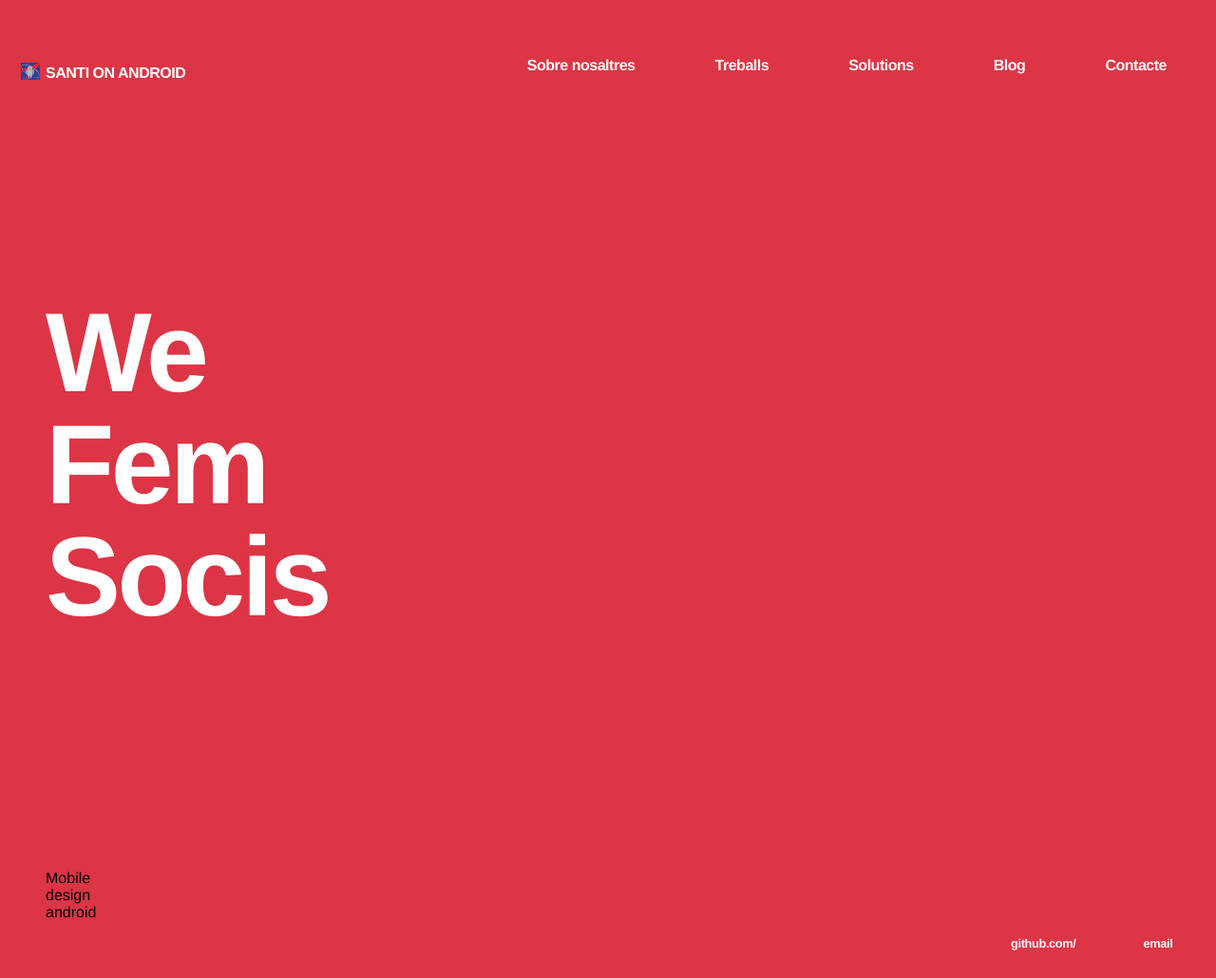
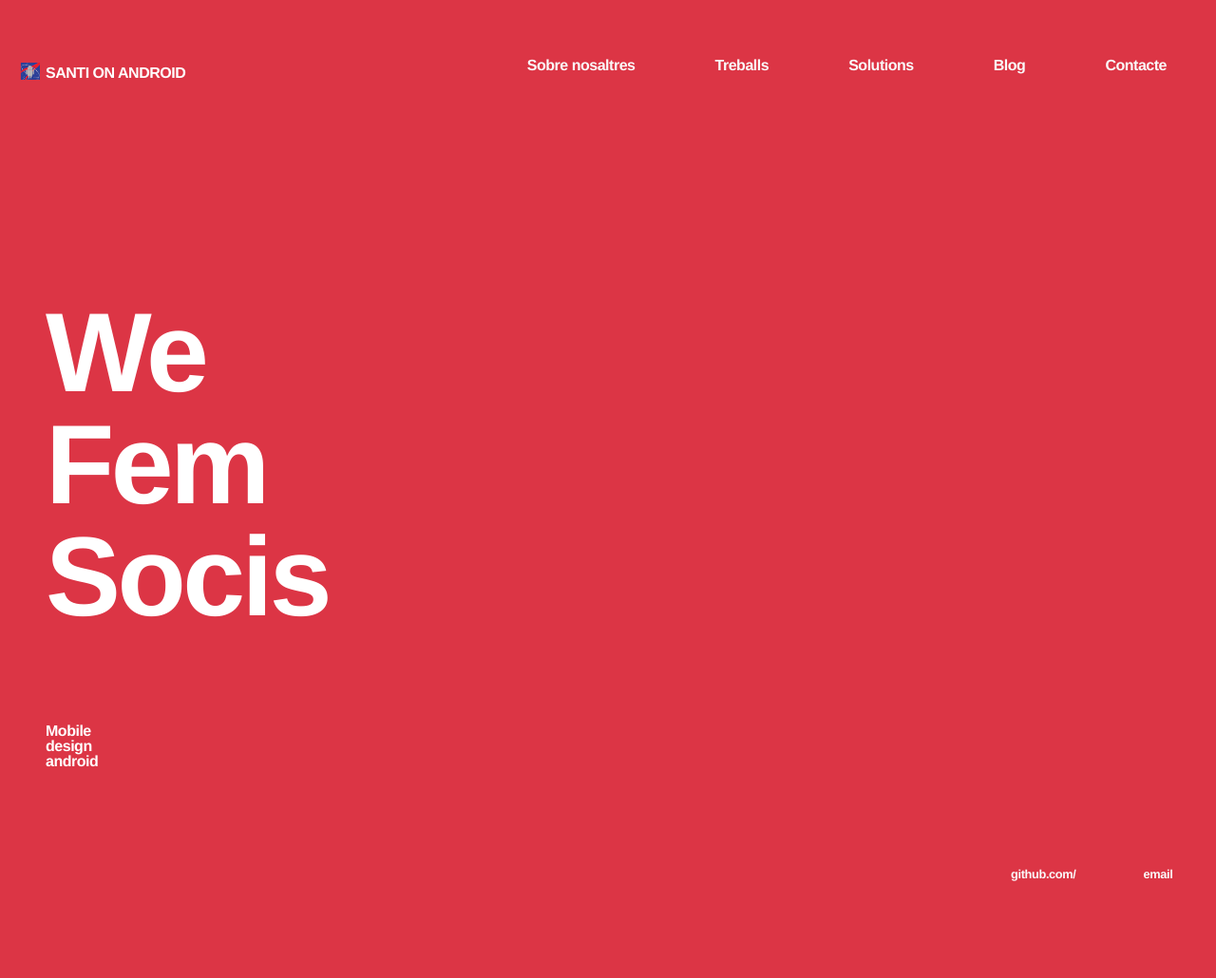
Before and after one commit to SantiOnAndroid/SantiOnAndroid.github.io, a Jekyll site: the page built from index.html, in a window 1280 px wide. Shown: the whole page at 95% size. Built offline with Jekyll 4.4.1, drawn with Linux system fonts in a browser that asks for light colours; some web fonts are replaced; after the commit the page ends 960 px from its top, so only the background shows below that.

Commit message:
modificant titolj

```diff
--- a/css/main.css
+++ b/css/main.css
@@ -77,7 +77,7 @@
 
 
 }
-#middle.p {
+ p {
     font-size: 1em;
     font-family: "Neue Einstellung",Helvetica Neue, Helvetica, Arial, sans-serif;
     color: #fff;
```
